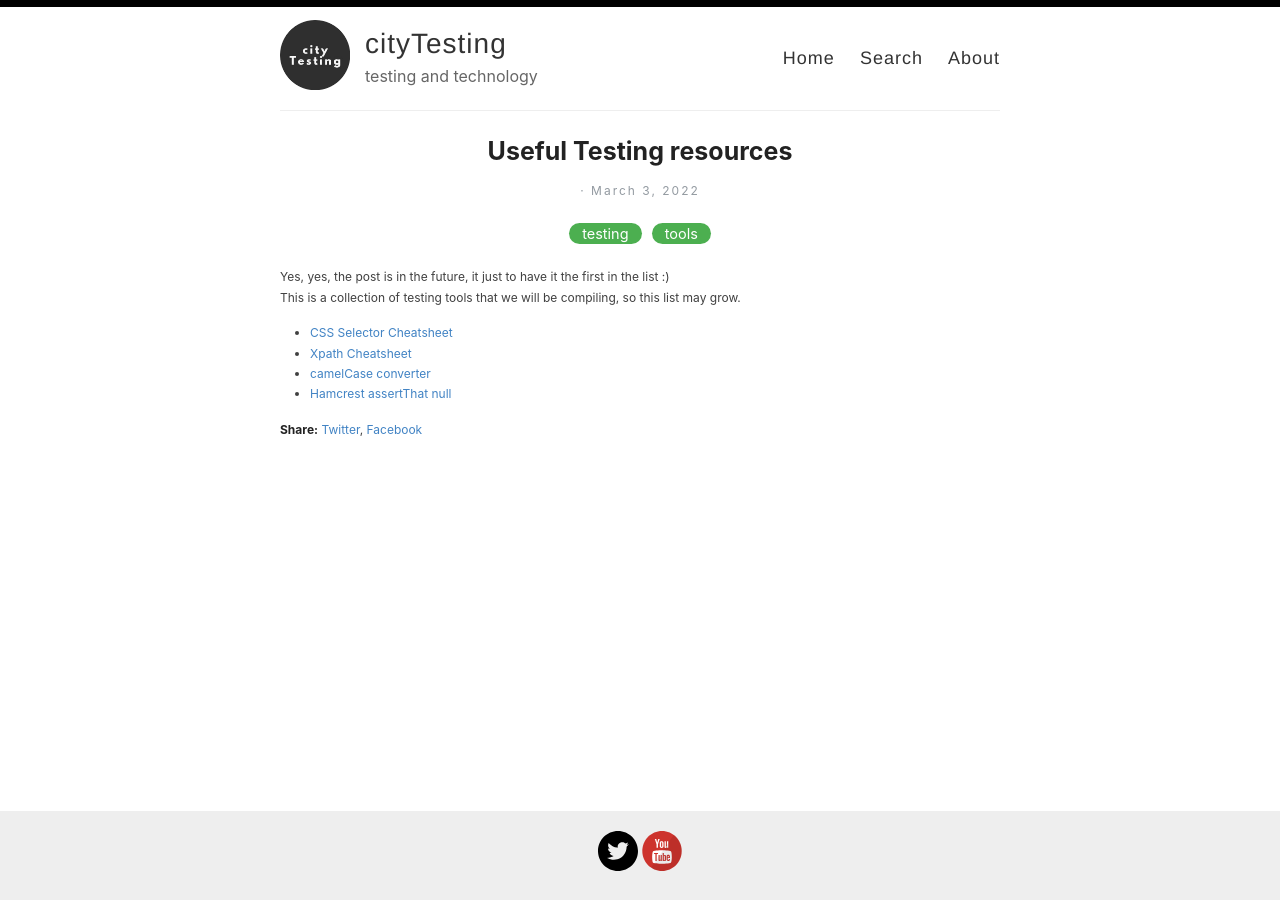
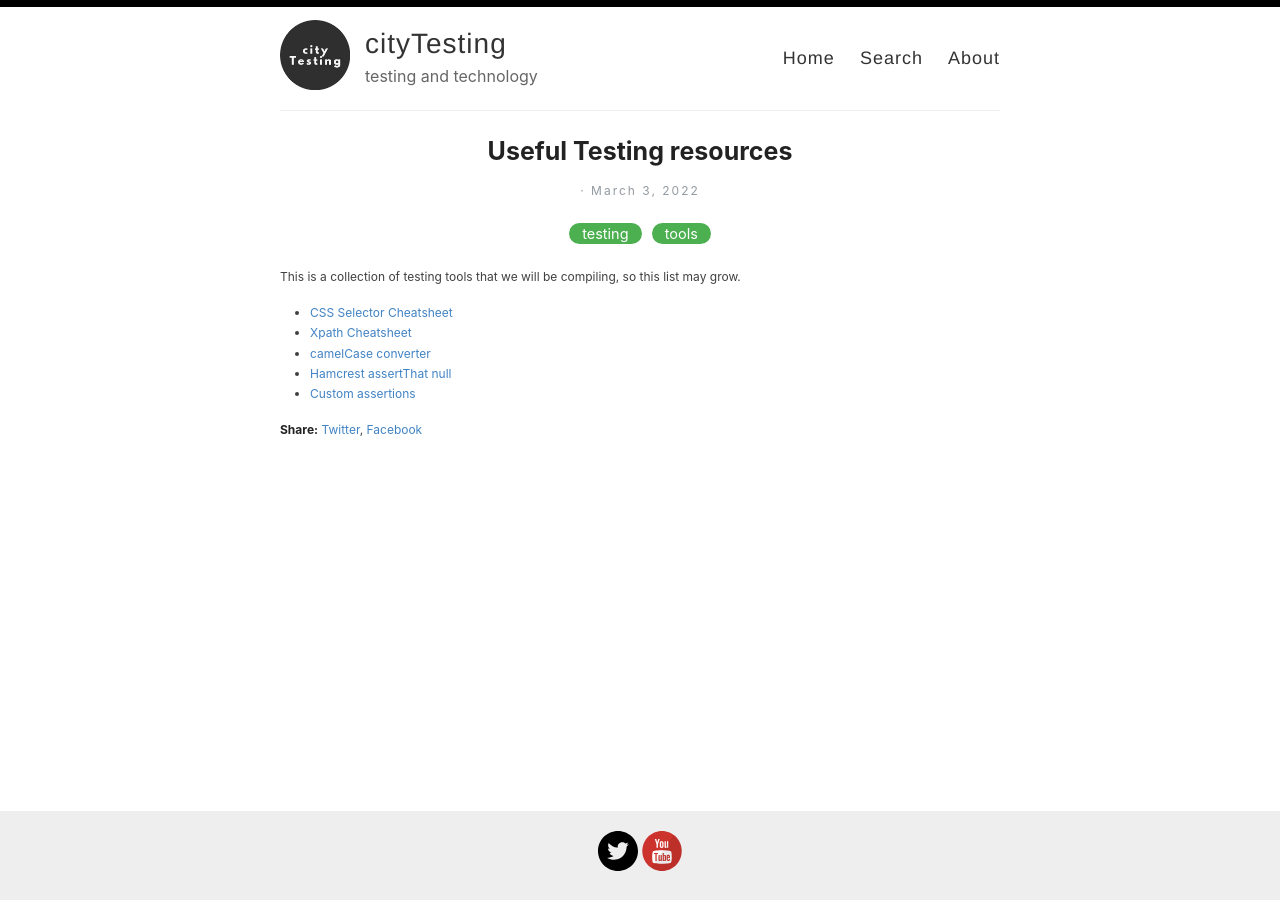
Before and after one commit to cityTesting/citytesting.github.io, a Jekyll site: the page built from _posts/2022-03-03-useful-testing-resources.md, in a window 1280 px wide. Built offline with Jekyll 4.4.1, drawn with Linux system fonts in a browser that asks for light colours.

Commit message:
Update 2022-03-03-useful-testing-resources.md

```diff
--- a/_posts/2022-03-03-useful-testing-resources.md
+++ b/_posts/2022-03-03-useful-testing-resources.md
@@ -4,10 +4,10 @@ title: Useful Testing resources
 categories: [testing, tools ]
 ---
 
-Yes, yes, the post is in the future, it just to have it the first in the list :)
 This is a collection of testing tools that we will be compiling, so this list may grow.
 
 - [CSS Selector Cheatsheet](https://gist.github.com/magicznyleszek/809a69dd05e1d5f12d01)
 - [Xpath Cheatsheet](https://devhints.io/xpath)
 - [camelCase converter](https://textedit.tools/camelcase)
 - [Hamcrest assertThat null](https://mkyong.com/unittest/hamcrest-how-to-assertthat-check-null-value/)
+- [Custom assertions](https://www.baeldung.com/assertj-custom-assertion)
```
